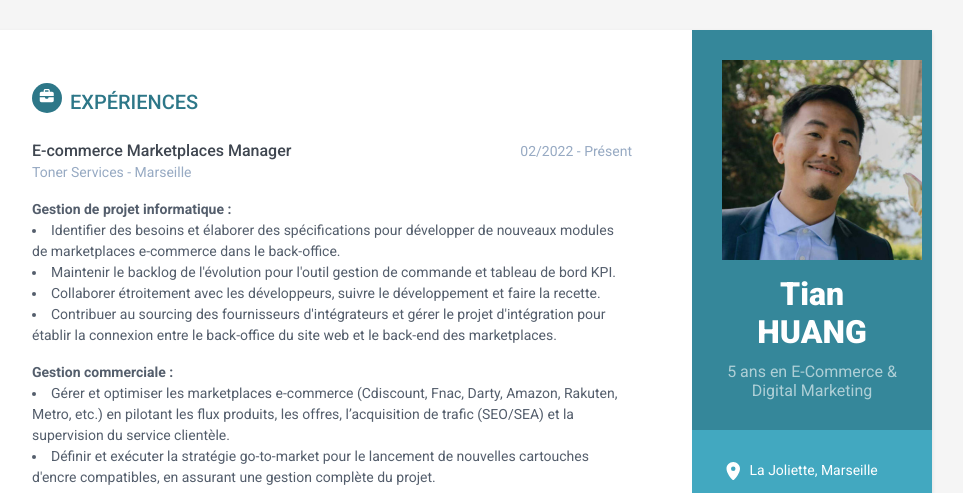
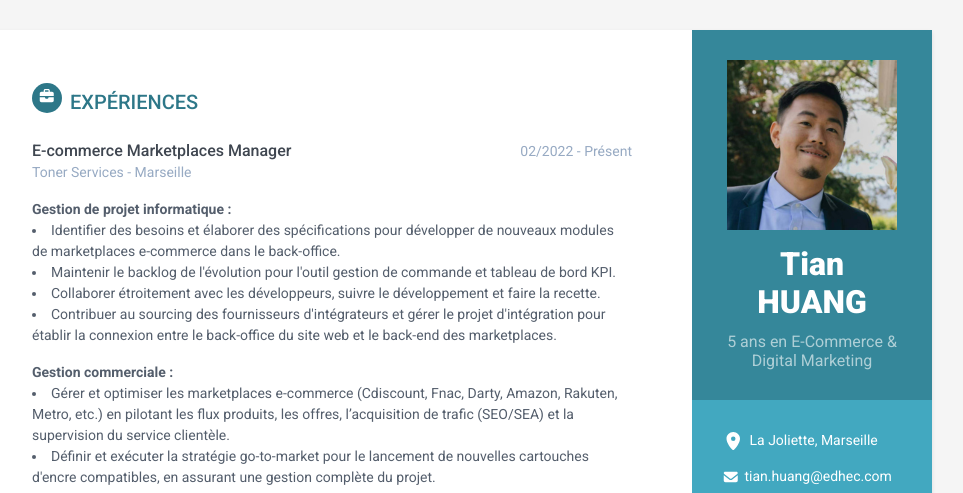
Before and after one commit to TianHuangLab/moncv, a plain HTML site: page index.html in a window 1280 px wide. Shown: the top 493 px of the page, without its empty margins (188-1151 px from the left). Drawn offline with Linux system fonts and the light colour scheme.

Commit message:
Update index.html

```diff
--- a/index.html
+++ b/index.html
@@ -24,7 +24,7 @@
     <div class="wrapper">
         <div class="sidebar-wrapper">
             <div class="profile-container">
-                <img class="profile" src="assets/images/profile-tian.png" alt="profile photo" />
+                <img class="profile" src="assets/images/profile-tian170px.png" alt="profile photo" />
                 <h1 class="name">Tian HUANG</h1>
                 <h3 class="tagline">5 ans en E-Commerce & Digital Marketing</h3>
             </div><!--//profile-container-->
```
